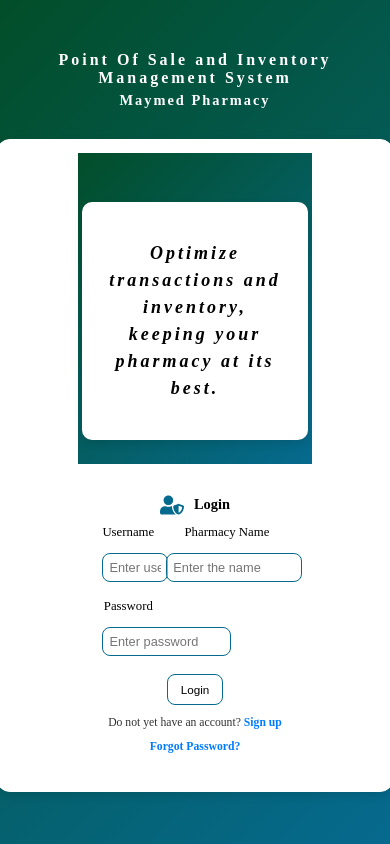
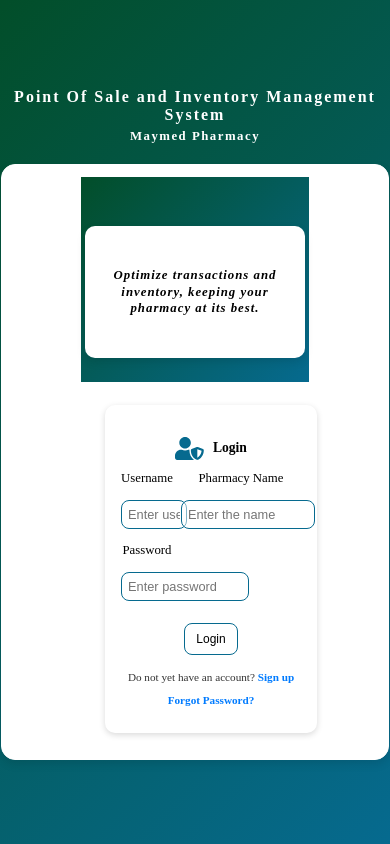
Before and after one commit to pharmacysystem950-hub/noorhayapharmacysystem, a React (Create React App) app: page / in a window 390 px wide. Built offline with nearby package versions, Linux system fonts and the light colour scheme.

Commit message:
Improve login page responsiveness (row + column)

```diff
--- a/src/styles/LoginPage.css
+++ b/src/styles/LoginPage.css
@@ -451,3 +451,101 @@ form .error-message {
     margin-top: 10px;
   }
 }
+
+/* ============================= */
+/* 📱 MOBILE OPTIMIZATION (Phones) */
+/* ============================= */
+@media (max-width: 768px) {
+  /* Shrink the main container */
+  .login-row {
+    width: 95%;
+    max-width: 360px;
+    padding: 0.8rem;
+    margin: 10px auto;
+    gap: 0.5rem; /* less gap between internal elements */
+  }
+
+  .right-side {
+    max-width: 100%;
+    padding: 0.8rem;
+    display: flex;
+    flex-direction: column;
+    align-items: center;
+  }
+
+  /* Login container */
+  .login-container {
+    padding: 1rem;
+    border-radius: 10px;
+    box-shadow: 0 2px 6px rgba(0, 0, 0, 0.15);
+  }
+
+  /* Header text under logo */
+  .header-text h2 {
+    font-size: clamp(1rem, 4vw, 1.3rem);
+    letter-spacing: 2px;
+  }
+
+  .header-text h3 {
+    font-size: clamp(0.8rem, 3vw, 1rem);
+    letter-spacing: 1.5px;
+    margin-bottom: 10px;
+  }
+
+  /* If left side text is used, make it smaller too */
+  .sub-text {
+    font-size: clamp(0.8rem, 3vw, 0.9rem);
+    letter-spacing: 1px;
+    line-height: 1.3;
+    padding: 0.5rem;
+  }
+
+  /* Login header & icon */
+  .login-container h2 {
+    font-size: clamp(1rem, 4vw, 1.3rem);
+    margin-bottom: 0.5rem;
+  }
+
+  .login-icon {
+    font-size: clamp(1.8rem, 5vw, 2rem);
+    margin-right: 4px;
+  }
+
+  .login-text {
+    font-size: clamp(0.85rem, 3vw, 1rem);
+  }
+
+  /* Inputs: username, pharmacyName, password */
+  .form-control,
+  #username,
+  #pharmacyName,
+  #password {
+    max-width: 250px;
+    font-size: clamp(0.8rem, 3vw, 0.9rem);
+    padding: 6px;
+    margin: 6px auto;
+    display: block;
+  }
+
+  /* Reduce gap between form rows */
+  form {
+    grid-template-columns: 1fr; /* stack fields vertically */
+    gap: 0.5rem;
+  }
+
+  /* Button smaller & centered */
+  .login-button {
+    max-width: 180px;
+    padding: 8px;
+    margin: 8px auto;
+    font-size: clamp(0.75rem, 3vw, 0.9rem);
+  }
+
+  /* Links smaller */
+  .signup-link,
+  .forgot-password-text {
+    font-size: clamp(0.7rem, 2.5vw, 0.85rem);
+    margin-top: 8px;
+    text-align: center;
+  }
+}
```
